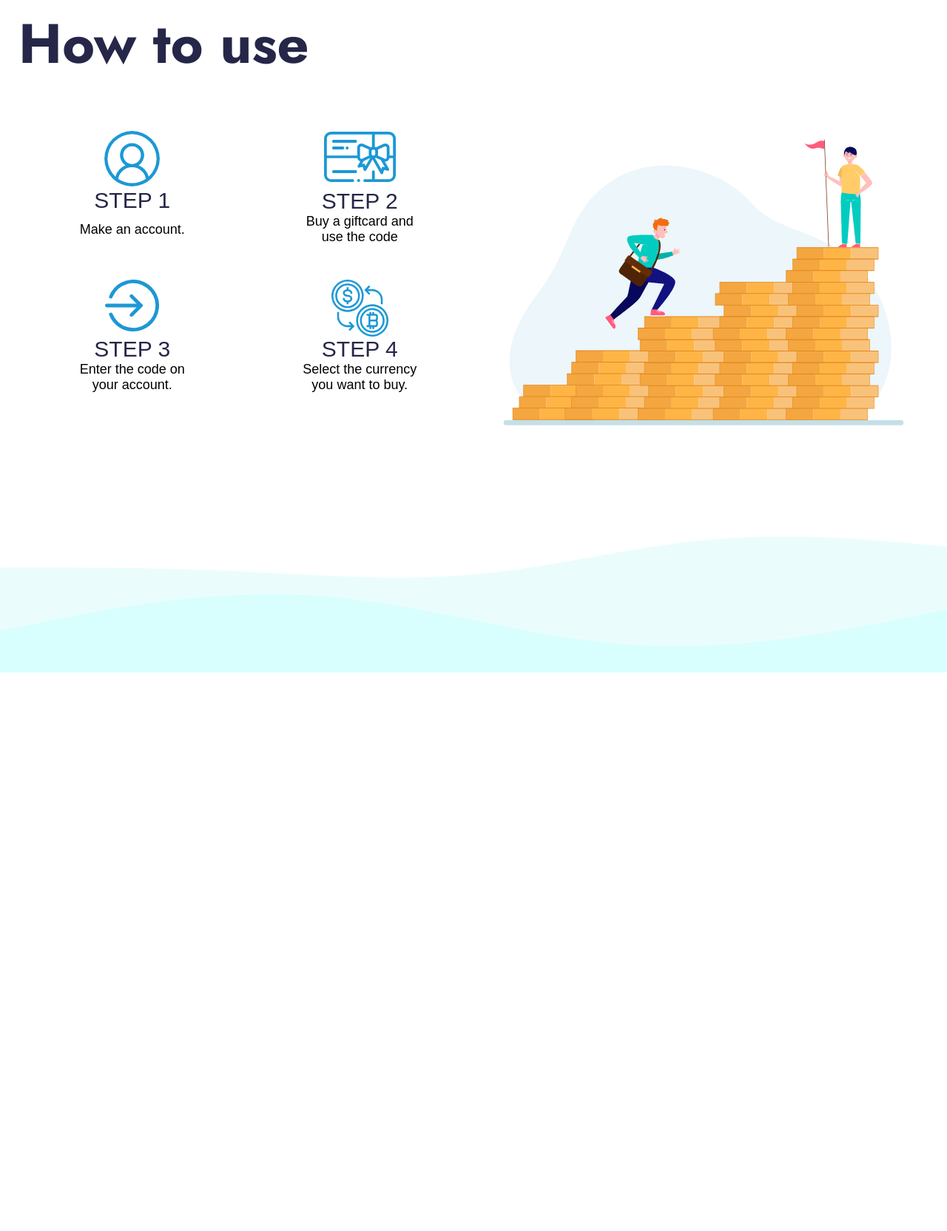
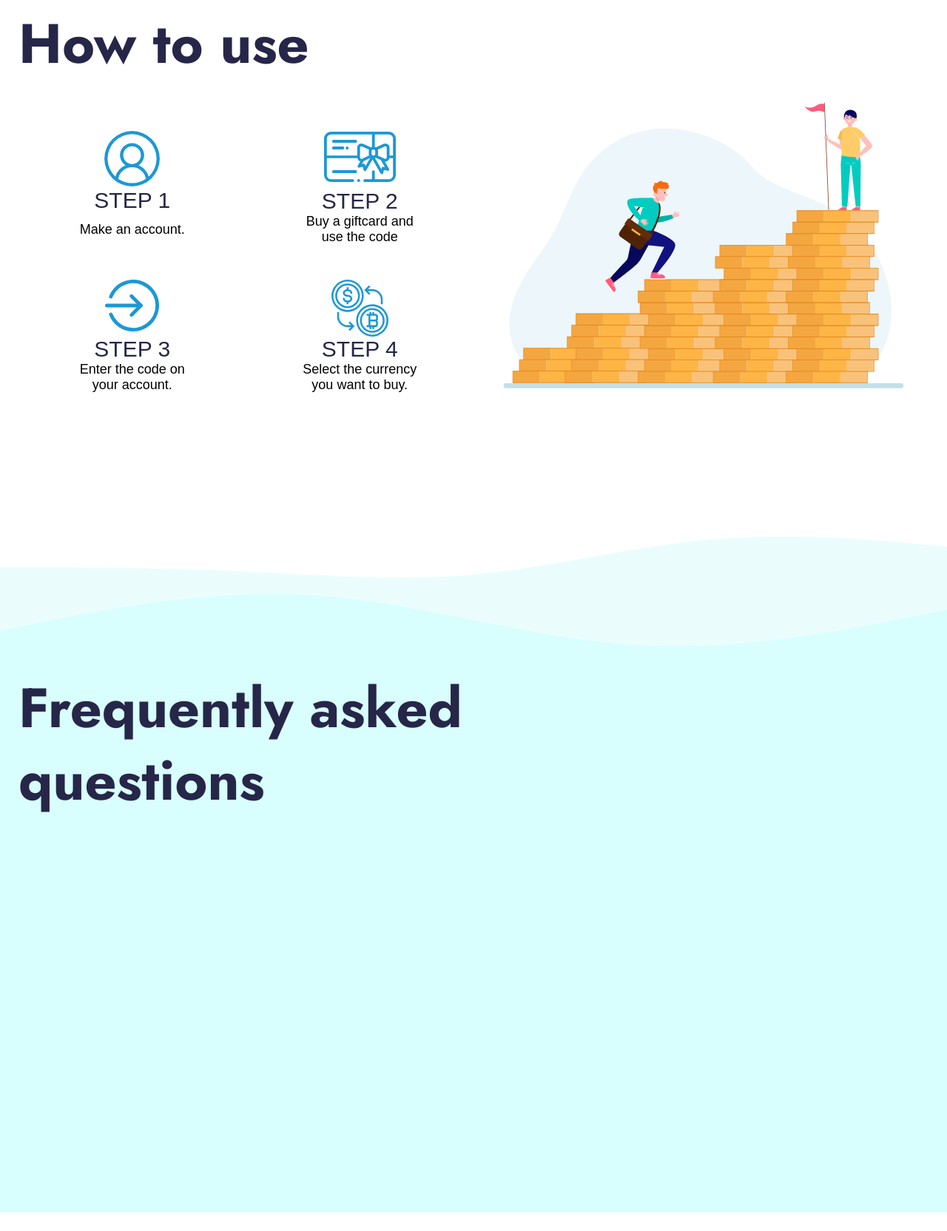
Before and after one commit to Remy2072/Xenterion, a PHP site: page / in a window 1280 px wide. Shown: the part 1887-3551 px from the top of the page at 74% size. Before the commit the page ends 2796 px from the top, so only its background shows below. Run offline with PHP 8.4, Linux system fonts and the light colour scheme.

Commit message:
FAQ grid

```diff
--- a/assets/styles/style.css
+++ b/assets/styles/style.css
@@ -1,7 +1,6 @@
 /* *FONT * ----------------------------------------------------------------------------------------------------------------------*/
 @import url("https://fonts.googleapis.com/css2?family=Inter&display=swap");
 @import url("https://fonts.googleapis.com/css2?family=Jost:wght@700&display=swap");
-
 
 /* *BODY * ----------------------------------------------------------------------*/
 body {
@@ -93,7 +92,7 @@ h3 {
   grid-template-columns: 1fr 1fr 1fr 1fr;
   grid-template-rows: 200px 200px;
   margin-top: 25px;
-  gap: 40px 0px;                                              /*! Jaymar*/
+  gap: 40px 0px;
   grid-template-areas:
     "Info-1 Info-1 Svg-1 Svg-1"
     "Text-1 Text-1 Svg-1 Svg-1";
@@ -111,7 +110,7 @@ h3 {
   grid-area: Svg-1;
 }
 
-.getYourGiftcard{
+.getYourGiftcard {
   margin-bottom: 35px;
 }
 
@@ -258,13 +257,13 @@ h3 {
   background-color: #262649;
   padding-bottom: 0.1px;
   padding-left: 0.1px;
-  border-radius: 15px;                /*! Jaymar*/
+  border-radius: 15px;
 }
 .Price25 {
   grid-area: Price25;
 }
 
-.priceTagText {                       /*! Jaymar*/
+.priceTagText {
   font-size: 60px;
 }
 
@@ -272,7 +271,7 @@ h3 {
   grid-area: Instore1;
 }
 
-.findStore{                           /*! Jaymar*/
+.findStore {
   border: 2px solid black;
   background-color: #fff;
   border-radius: 5px;
@@ -365,15 +364,18 @@ width: 120px;
   margin-left: 25px;
 }
 
-.giftcard {display: flex;
+.giftcard {
+  display: flex;
   justify-content: center;
   align-items: center;
   flex-direction: column;
 }
 
-.reverseWaves{
+.reverseWaves {
   transform: rotate(180deg);
 }
+
+/*! -------------------------------------------- How to grid */
 
 .howTo-Grid {
   display: grid;
@@ -382,43 +384,41 @@ width: 120px;
   gap: 0px 0px;
   grid-template-areas:
     "howToUse howToUse howToUse howToUse"
-    ". . . ."
+    ". . Svg-3 Svg-3"
     "step1 step2 Svg-3 Svg-3"
     "step3 step4 Svg-3 Svg-3"
     ". . . .";
 }
 
-h3.steps{
+h3.steps {
   margin: 0;
 }
 
-.step1-img{
+.step1-img {
   height: 75px;
   margin-bottom: 2px;
 }
 
-p.step1-txt{
+p.step1-txt {
   line-height: 2.5;
 }
 
-.step2-img{
+.step2-img {
   height: 68px;
   margin-bottom: 9px;
 }
 
-
-.step3-img{
+.step3-img {
   height: 70px;
   margin-bottom: 7px;
 }
 
-
-.step4-img{
+.step4-img {
   height: 77px;
   margin-bottom: 0px;
 }
 
-.steps-txt{
+.steps-txt {
   padding: 0;
   margin: 0;
   font-family: "NanumGothic", sans-serif;
@@ -458,7 +458,56 @@ p.step1-txt{
   flex-direction: column;
 }
 
-.Svg-3 { grid-area: Svg-3;
+.Svg-3 {
+  grid-area: Svg-3;
 }
 
-.howToUse { grid-area: howToUse; }
+.howToUse {
+  grid-area: howToUse;
+}
+
+/*! ---------------------------------------------FAQ grid */
+
+.container {
+  display: grid;
+  grid-template-columns: 1fr 1fr 1fr 1fr;
+  grid-template-rows: 200px 50px 120px 120px 120px 70px 50px;
+  gap: 0px 0px;
+  grid-auto-flow: row;
+  grid-template-areas:
+    "FAQ-header FAQ-header . ."
+    ". . . ."
+    "FAQ-SVG FAQ-SVG FAQ-1 FAQ-1"
+    "FAQ-SVG FAQ-SVG FAQ-2 FAQ-2"
+    "FAQ-SVG FAQ-SVG FAQ-3 FAQ-3"
+    ". . . FAQ-other"
+    ". . . .";
+  background-color: #d8fffd;
+  margin: -4px -25px 0px -25px;
+}
+
+.FAQ-SVG {
+  grid-area: FAQ-SVG;
+}
+
+.FAQ-header {
+  grid-area: FAQ-header;
+  line-height: 1.3;
+  margin-left: 25px;
+}
+
+.FAQ-1 {
+  grid-area: FAQ-1;
+}
+
+.FAQ-2 {
+  grid-area: FAQ-2;
+}
+
+.FAQ-3 {
+  grid-area: FAQ-3;
+}
+
+.FAQ-other {
+  grid-area: FAQ-other;
+}
--- a/index.html
+++ b/index.html
@@ -279,6 +279,17 @@
       ></path>
     </svg>
 
+    <div class="container">
+      <div class="FAQ-header">
+        <h1>Frequently asked <br>questions</h1>
+      </div>
+      <div class="FAQ-SVG"></div>
+      <div class="FAQ-1"></div>
+      <div class="FAQ-2"></div>
+      <div class="FAQ-3"></div>
+      <div class="FAQ-other"></div>
+    </div>
+
   </body>
 </html>
 
```
Lines whose indentation alone changed are shown as unchanged.
